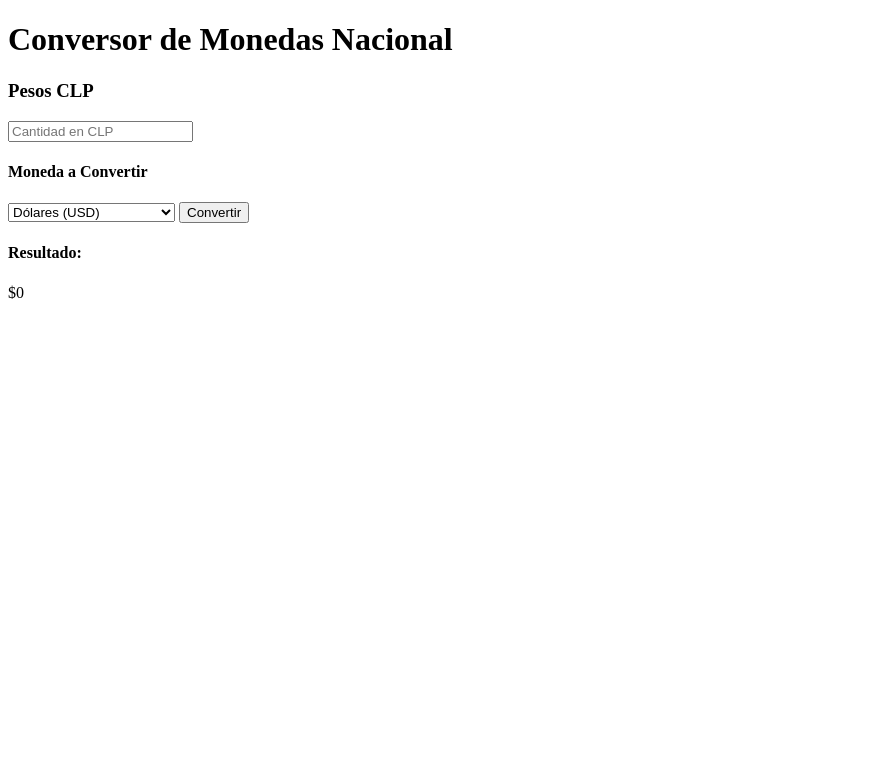
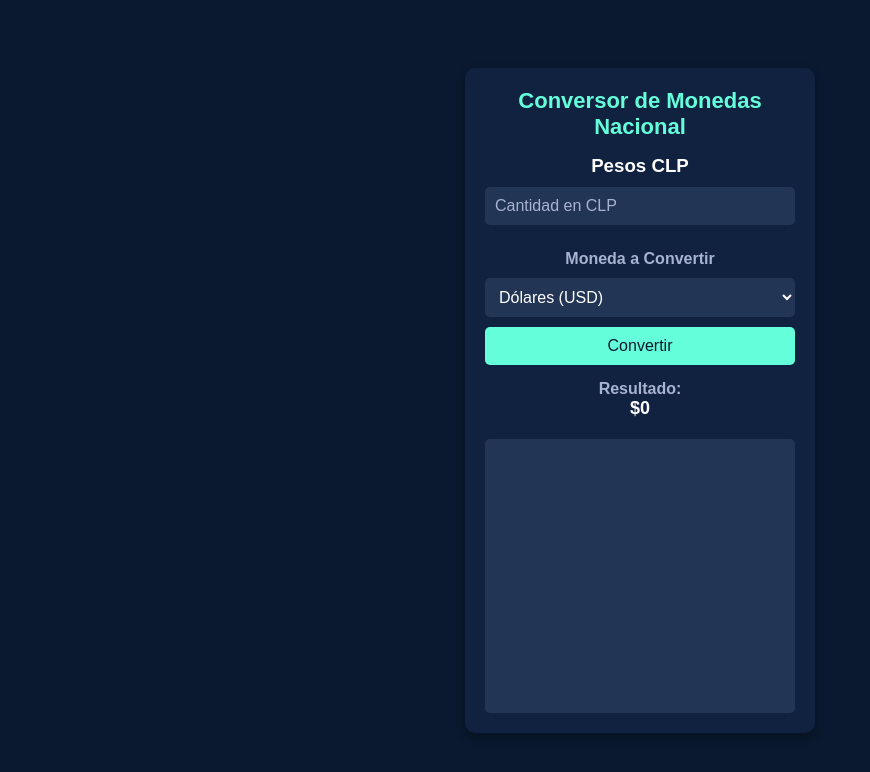
Before and after one commit to jiuraque/convertor_monedas_prueba, a plain HTML site: page index.html in a window 1280 px wide. Shown: the whole page, without its empty margins (0-870 px from the left). Drawn offline with nearby package versions, Linux system fonts and the light colour scheme; no server answers.

Commit message:
actualizacion en el codigo js y se crean los estilos de css

```diff
--- a/assets/css/styles.css
+++ b/assets/css/styles.css
@@ -0,0 +1,84 @@
+* {
+  margin: 0;
+  padding: 0;
+  box-sizing: border-box;
+}
+
+body {
+  font-family: Arial, sans-serif;
+  background-color: #0a192f;
+  color: #ffffff;
+  display: flex;
+  justify-content: center;
+  align-items: center;
+  height: 100vh;
+}
+
+.main-container {
+  background-color: #112240;
+  padding: 20px;
+  border-radius: 10px;
+  box-shadow: 0px 4px 10px rgba(0, 0, 0, 0.3);
+  width: 350px;
+  text-align: center;
+}
+
+h1 {
+  font-size: 22px;
+  margin-bottom: 15px;
+  color: #64ffda;
+}
+
+input,
+select {
+  width: 100%;
+  padding: 10px;
+  margin: 10px 0;
+  border: none;
+  border-radius: 5px;
+  background-color: #233554;
+  color: white;
+  font-size: 16px;
+}
+
+input::placeholder {
+  color: #a8b2d1;
+}
+
+button {
+  width: 100%;
+  padding: 10px;
+  border: none;
+  border-radius: 5px;
+  background-color: #64ffda;
+  color: #0a192f;
+  font-size: 16px;
+  cursor: pointer;
+  transition: background 0.3s ease;
+}
+
+button:hover {
+  background-color: #52e0c4;
+}
+
+h4 {
+  margin-top: 15px;
+  color: #a8b2d1;
+}
+
+p {
+  font-size: 18px;
+  font-weight: bold;
+}
+
+#myChart {
+  margin-top: 20px;
+  background-color: #233554;
+  padding: 10px;
+  border-radius: 5px;
+}
+
+canvas {
+  width: 100%;
+  height: 250px;
+}
--- a/assets/js/script.js
+++ b/assets/js/script.js
@@ -1,33 +1,106 @@
 const api = "https://mindicador.cl/api/";
 
+// Variables
 const amountInput = document.getElementById("amount");
 const currencySelect = document.getElementById("currency");
 const convertButton = document.getElementById("convert");
-const resultSpan = document.getElementById("result");
+const resultSpan = document.getElementById("Resultado");
 
-const chartCanvas = document.getElementById("chart");
+const chartCanvas = document.getElementById("Chart");
 let myChart = null;
 
-// Capturar el valor del input
+// Funcion para obtener tasas de cambio
+async function getExchangeRate(currency) {
+  try {
+    const response = await fetch(api);
+    if (!response.ok) {
+      throw new Error("Error al obtener los datos de la API");
+    }
+    const data = await response.json();
 
-function handleInput() {
-    const amount = parseFloat(amountInput.value);
+    if (currency === "dolar") return data.dolar.valor;
+    if (currency === "euro") return data.euro.valor;
 
-    if (isNaN(amount) || amount <= 0) {
-        resultSpan.textContent = "Ingrese un monto válido";
-        return;
-    }
+    return null;
+  } catch (error) {
+    console.error("Error al obtener las tasas de cambio:", error);
+    resultSpan.textContent = "Error al obtener datos.";
+    return null;
+  }
 }
 
-// Evento Boton
-convertButton.addEventListener("click", handleInput);
+// Funcion para realizar la conversión
+async function convertCurrency() {
+  const amount = parseFloat(amountInput.value);
+  const selectedCurrency = currencySelect.value;
 
-// Funcion de obtencion de valores de la api miindicador.cl
+  if (isNaN(amount) || amount <= 0) {
+    resultSpan.textContent = "Ingrese un monto válido.";
+    return;
+  }
 
-const withFetch = () => {
-    fetch(api)
-    .then(res => res.json())
-    .then(data => console.log(data))
+  const exchangeRate = await getExchangeRate(selectedCurrency);
+  if (exchangeRate) {
+    const convertedAmount = (amount / exchangeRate).toFixed(2);
+    resultSpan.textContent = convertedAmount;
+    updateChart(selectedCurrency);
+  }
 }
 
-withFetch();
+// Funcion para obtener datos históricos para el gráfico
+async function getHistoricalData(currency) {
+  try {
+    const response = await fetch(`https://mindicador.cl/api/${currency}`);
+    if (!response.ok) throw new Error("Error al obtener datos de la API");
+
+    const data = await response.json();
+
+    const last10Days = data.serie.slice(0, 10).reverse();
+
+    const labels = last10Days.map((item) =>
+      new Date(item.fecha).toLocaleDateString("es-CL")
+    );
+    const values = last10Days.map((item) => item.valor);
+
+    return { labels, values };
+  } catch (error) {
+    console.error("Error obteniendo datos históricos:", error);
+    return { labels: [], values: [] };
+  }
+}
+
+// Funcion para actualizar el grafico
+async function updateChart(currency) {
+  const { labels, values } = await getHistoricalData(currency);
+  const chartCanvas = document.getElementById("Chart");
+
+  if (myChart) {
+    myChart.destroy();
+  }
+
+  myChart = new Chart(chartCanvas, {
+    type: "line",
+    data: {
+      labels: labels,
+      datasets: [
+        {
+          label: `Historial últimos 10 días (${currency.toUpperCase()})`,
+          data: values,
+          borderColor: "blue",
+          backgroundColor: "rgba(0, 0, 255, 0.2)",
+          borderWidth: 2,
+        },
+      ],
+    },
+  });
+}
+
+document.getElementById("currency").addEventListener("change", function () {
+  const selectedCurrency = this.value === "dolar" ? "dolar" : "euro";
+  updateChart(selectedCurrency);
+});
+
+updateChart("dolar");
+
+// Evento Boton
+convertButton.addEventListener("click", convertCurrency);
--- a/index.html
+++ b/index.html
@@ -20,8 +20,7 @@
             <h4>Moneda a Convertir</h4>
             <select id="currency">
                 <option value="dolar">Dólares (USD)</option>
-                <option value="euros">Euros (EUR)</option>
-                <option value="pesos">Pesos Argentinos (ARS)</option>
+                <option value="euro">Euros (EUR)</option>
             </select>
 
             <button id="convert">Convertir</button>
```
